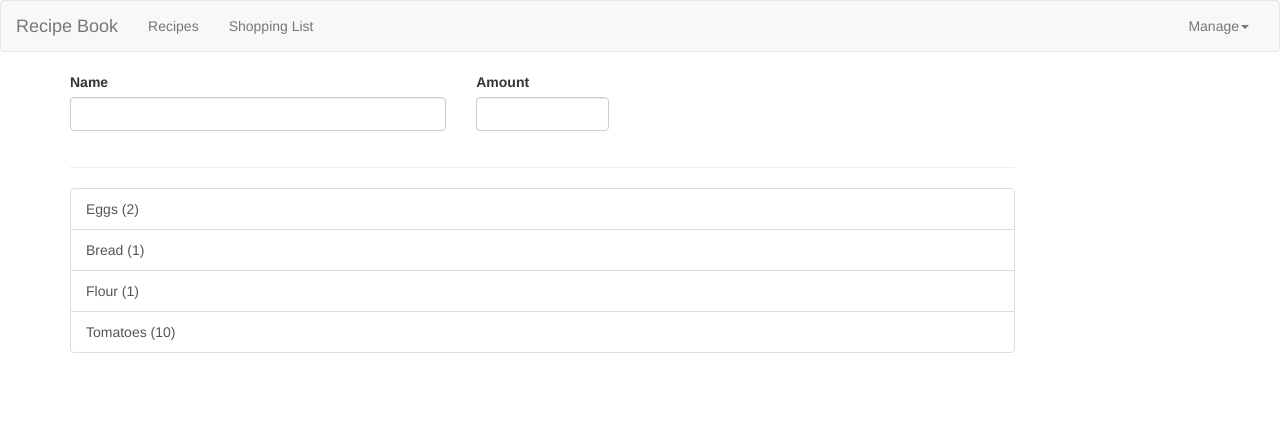
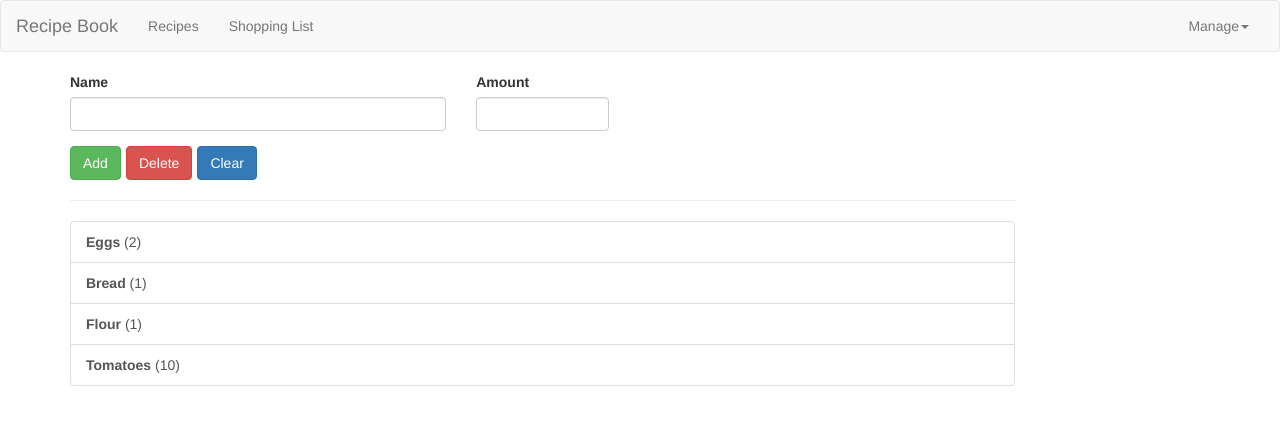
Before and after one commit to dmiloloza/recipe-app, an Angular app: page / in a window 1280 px wide. Shown: the top 424 px of the page. Built offline with nearby package versions, Linux system fonts and the light colour scheme.

Commit message:
Add new items to shopping list close #9

```diff
--- a/src/app/shopping-list/shopping-edit/shopping-edit.component.html
+++ b/src/app/shopping-list/shopping-edit/shopping-edit.component.html
@@ -12,17 +12,16 @@
         <!--Amount-->
         <div class="col-sm-2 form-group">
           <label for="amount">Amount</label>
-          <input type="number" id="amount" class="form-control" #amountInput>
+          <input type="number" id="amount" class="form-control" min="1" #amountInput>
         </div>
       </div>
 
-      <!--Buttons-->
+      <!--Edit Buttons-->
       <div class="row">
         <div class="col-xs-12">
-          <!--          <button class="btn  btn-success " type="submit" (click)="onAdd()">Add</button>-->
-          <!--          <button class="btn btn-danger" type="button" (click)="onDelete()>Delete</button>-->
-          <!--          <button class=" btn btn-primary-->
-          <!--          " type="button" (click)="onClear()>Clear</button>-->
+          <button class="btn  btn-success " type="submit" (click)="onAdd()">Add</button>
+          <button class="btn btn-danger" type="button" (click)="onDelete()">Delete</button>
+          <button class=" btn btn-primary" type="button" (click)="onClear()">Clear</button>
         </div>
       </div>
     </form>
--- a/src/app/shopping-list/shopping-edit/shopping-edit.component.ts
+++ b/src/app/shopping-list/shopping-edit/shopping-edit.component.ts
@@ -1,4 +1,5 @@
-import { Component, OnInit } from '@angular/core';
+import { Component, ElementRef, EventEmitter, OnInit, Output, ViewChild } from '@angular/core';
+import { Ingredient } from '../../shared/ingredients.model';
 
 @Component({
   selector: 'app-shopping-edit',
@@ -6,6 +7,10 @@ import { Component, OnInit } from '@angular/core';
   styleUrls: ['./shopping-edit.component.css']
 })
 export class ShoppingEditComponent implements OnInit {
+  @ViewChild('nameInput', {static: true}) name!: ElementRef;
+  @ViewChild('amountInput', {static: true}) amount!: ElementRef;
+
+  @Output() newIngredient = new EventEmitter<Ingredient>();
 
   constructor() {
   }
@@ -13,4 +18,19 @@ export class ShoppingEditComponent implements OnInit {
   ngOnInit(): void {
   }
 
+  onAdd() {
+    if (!this.name.nativeElement.value || !this.amount.nativeElement.value) {
+      return alert('Please add Name and Amount of Ingredient.');
+    }
+    const ingredient = new Ingredient(this.name.nativeElement.value, this.amount.nativeElement.value);
+    this.newIngredient.emit(ingredient);
+  }
+
+  onDelete() {
+
+  }
+
+  onClear() {
+
+  }
 }
--- a/src/app/shopping-list/shopping-list.component.html
+++ b/src/app/shopping-list/shopping-list.component.html
@@ -1,10 +1,10 @@
 <div class="row">
   <div class="col-xs-10">
-    <app-shopping-edit></app-shopping-edit>
+    <app-shopping-edit (newIngredient)="addToList($event)"></app-shopping-edit>
     <hr>
     <ul class="list-group">
       <a class="list-group-item" style="cursor: pointer"
-         *ngFor="let ingredient of ingredients">{{ingredient.name}} ({{ingredient.amount}})</a>
+         *ngFor="let ingredient of ingredients"><b>{{ingredient.name}}</b> ({{ingredient.amount}})</a>
     </ul>
   </div>
 </div>
--- a/src/app/shopping-list/shopping-list.component.ts
+++ b/src/app/shopping-list/shopping-list.component.ts
@@ -20,4 +20,7 @@ export class ShoppingListComponent implements OnInit {
   ngOnInit(): void {
   }
 
+  addToList(ingredient: Ingredient) {
+    this.ingredients.push(ingredient);
+  }
 }
```
